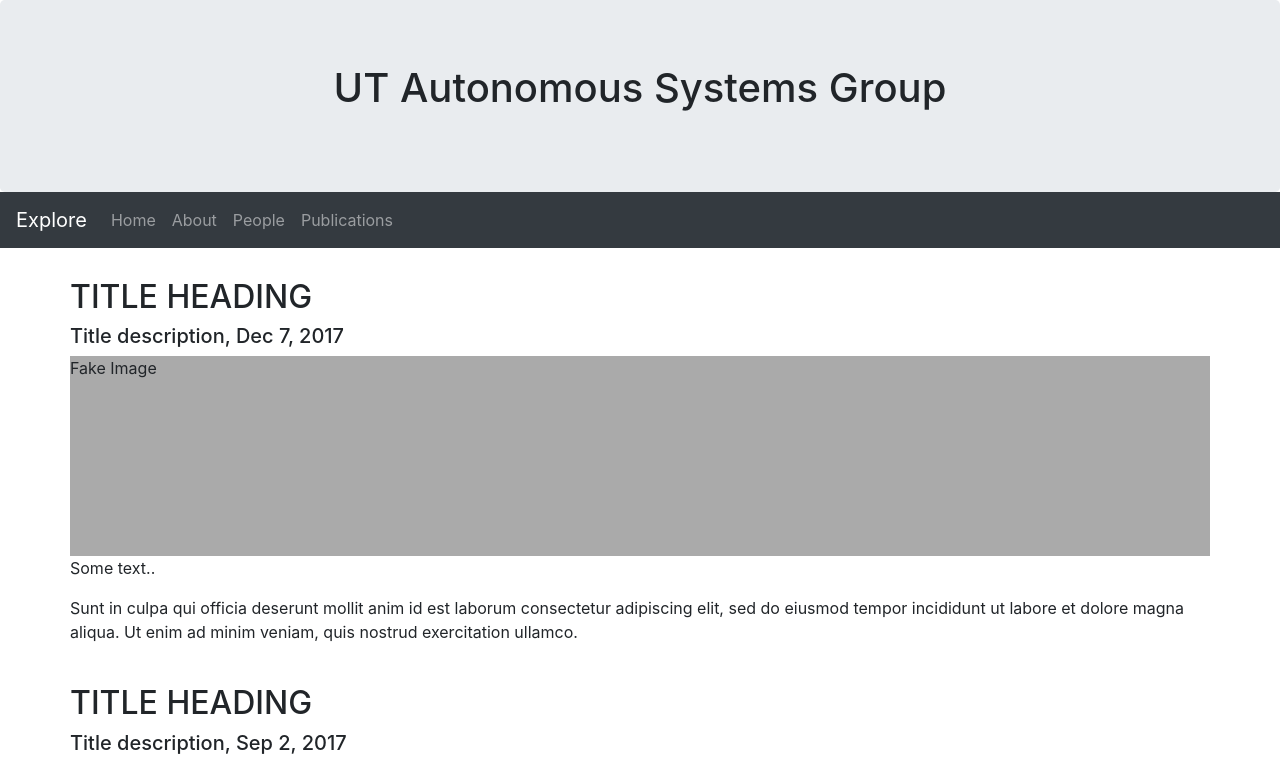
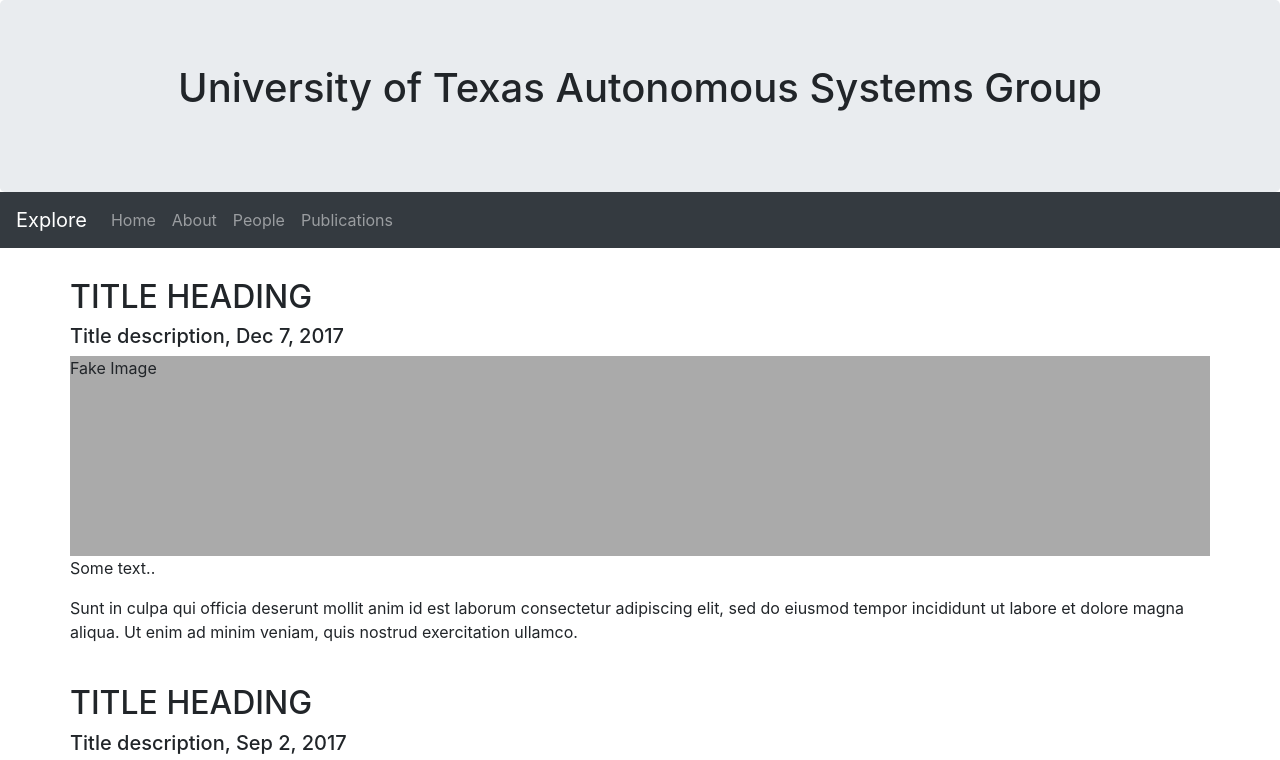
Before and after one commit to u-t-autonomous/u-t-autonomous.github.io, a plain HTML site: page index.html in a window 1280 px wide. Shown: the top 760 px of the page. Drawn offline with nearby package versions, Linux system fonts and the light colour scheme.

Commit message:
changed title

```diff
--- a/index.html
+++ b/index.html
@@ -18,7 +18,7 @@
 <body>
 
 <div class="jumbotron text-center" style="margin-bottom:0">
-  <h1>UT Autonomous Systems Group</h1>
+  <h1>University of Texas Autonomous Systems Group</h1>
   <p></p>
 </div>
 
```
